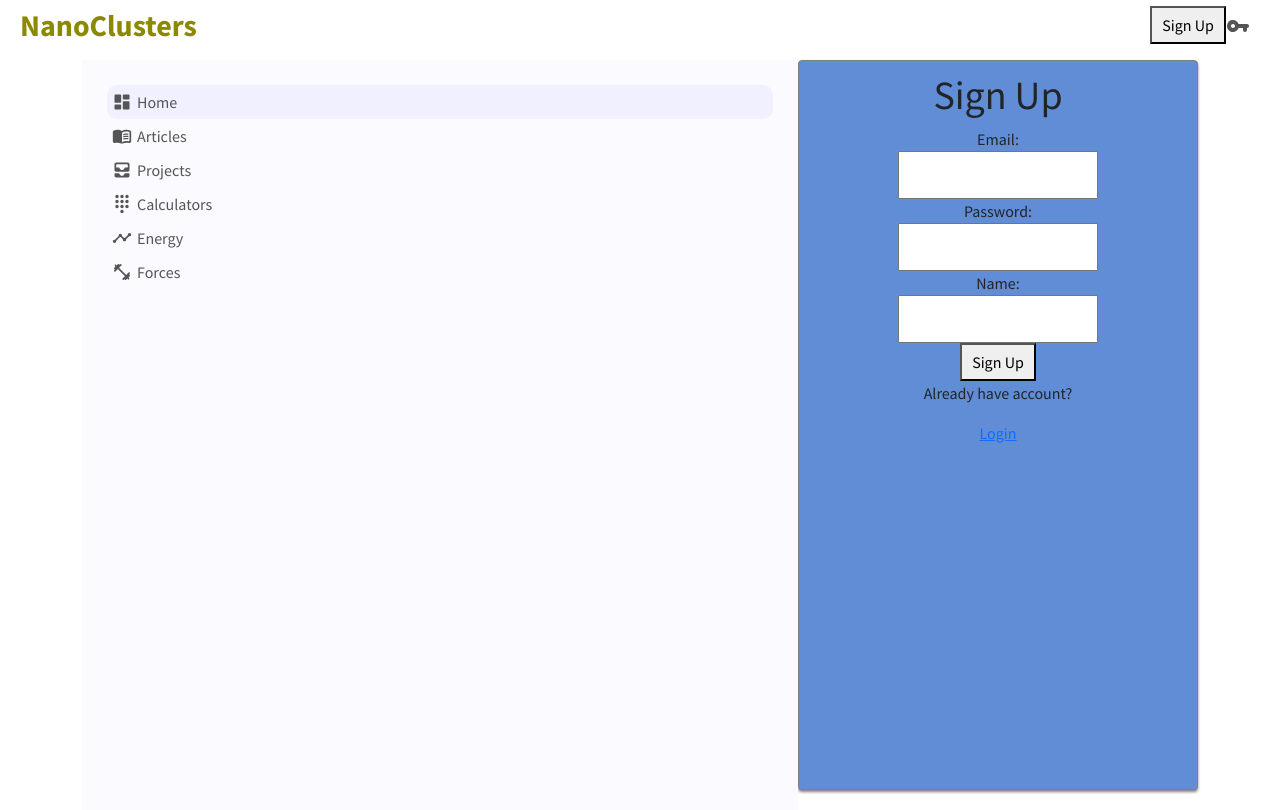
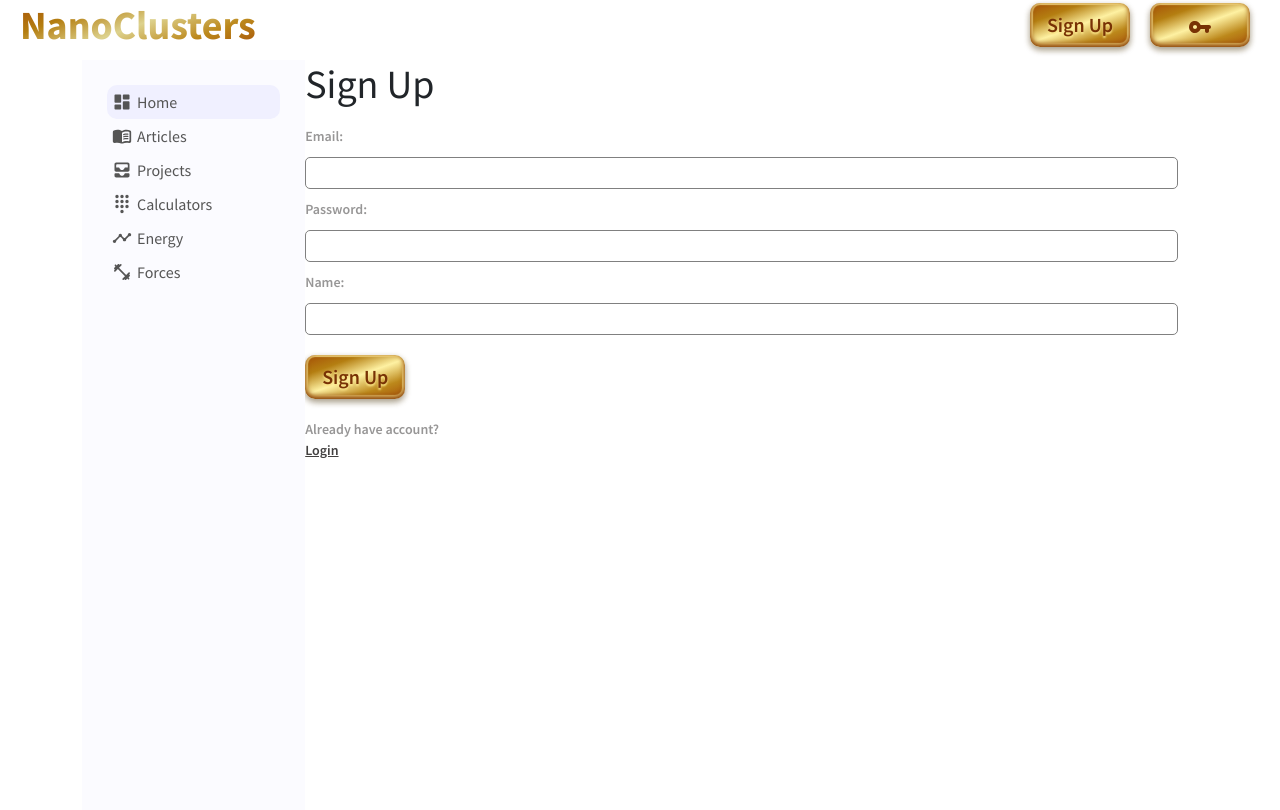
Before and after one commit to Openbank-Java-Bootcamp/NanoWorld_Final_Project_Client, a React (Create React App) app: page /signup in a window 1280 px wide. Built offline with nearby package versions, Linux system fonts and the light colour scheme.

Commit message:
SignUp and TopBar styles

```diff
--- a/src/App.js
+++ b/src/App.js
@@ -9,15 +9,15 @@ import EnergyPage from "./pages/energyPage/EnergyPage";
 import ProjectListPage from "./pages/projectList/ProjectListPage";
 import ProjectDetailsPage from "./pages/projectDetails/ProjectDetailsPage";
 import EditProject from "./pages/projectDetails/EditProject";
-import SignupPage from "./pages/SignupPage";
-import LoginPage from "./pages/LoginPage";
+import SignupPage from "./pages/signUp/SignupPage";
+import LoginPage from "./pages/login/LoginPage";
 import IsPrivate from "./components/IsPrivate";
 import IsAnon from "./components/IsAnon";
 import CalculatorListPage from "./pages/CalculatorListPage";
 import CalculatorDetailsPage from "./pages/CalculatorDetailsPage";
 import Topbar from "./components/topbar/Topbar";
 import Sidebar from "./components/sidebar/Sidebar";
-import NewProject from "./pages/NewProject/NewProject";
+import NewProject from "./pages/newProject/NewProject";
 
 function App() {
   return (
--- a/src/components/topbar/Topbar.css
+++ b/src/components/topbar/Topbar.css
@@ -18,8 +18,22 @@
 
 .logo {
   font-weight: bold;
-    font-size: 30px;
+  font-size: 40px;
   color: rgb(139, 137, 0);
+  background: linear-gradient(
+    160deg,
+    #a54e07,
+    #b47e11,
+    #ddd28e,
+    #bc881b,
+    #a54e07
+  );
+    text-shadow: 0 3px 6px rgba(0,0,0,.16), 0 3px 6px rgba(110,80,20,.4),
+              inset 0 -2px 5px 1px rgba(139,66,8,1),
+              inset 0 -1px 1px 3px rgba(250,227,133,1);
+  background-clip: text;
+  -webkit-background-clip: text;
+  -webkit-text-fill-color: transparent;
   cursor: pointer;
 }
 
--- a/src/components/topbar/Topbar.js
+++ b/src/components/topbar/Topbar.js
@@ -45,13 +45,12 @@ export default function Topbar() {
           <>
             <div className="topRight">
               <Link to="/signup">
-                <button>Sign Up</button>
+                <button className="goldButton">Sign Up</button>
               </Link>
               <Link to="/login">
-                <div className="topbarIconContainer">
+                <button className="goldButton">
                   <VpnKeyRoundedIcon />
-                </div>
-                {/* <button>Login</button> */}
+                </button>
               </Link>
             </div>
           </>
--- a/src/index.css
+++ b/src/index.css
@@ -118,6 +118,103 @@ nav li {
   color: inherit;
 }
 
+.link2 {
+  color: rgb(66, 64, 64);
+}
 .home {
   flex: 4;
 }
+
+.goldButton {
+  font-size: 20px;
+  font-family: inherit;
+  border-radius: 5px;
+  border: 1px solid #a55d07;
+  color: rgb(120, 50, 5);
+  text-shadow: 0 2px 2px rgba(250, 227, 133, 1);
+  background-image: linear-gradient(
+    160deg,
+    #a54e07,
+    #b47e11,
+    #fef1a2,
+    #bc881b,
+    #a54e07
+  );
+  box-shadow: 0 3px 6px rgba(0,0,0,.16), 0 3px 6px rgba(110,80,20,.4),
+              inset 0 -2px 5px 1px rgba(139,66,8,1),
+              inset 0 -1px 1px 3px rgba(250,227,133,1);
+  width: 100px;
+  border: none;
+  padding: 7px 10px;
+  font-weight: 600;
+  border-radius: 10px;
+  margin: 10px;
+  cursor: pointer;
+}
+
+/* Forms */
+
+.formPage {
+  flex: 4;
+}
+
+.formFormat {
+  display: flex;
+  flex-wrap: wrap;
+}
+
+.formItem {
+  width: 100%;
+  display: flex;
+  flex-direction: column;
+  margin-top: 10px;
+  margin-right: 20px;
+}
+
+.formItem > label {
+  margin-bottom: 10px;
+  font-size: 14px;
+  font-weight: 600;
+  color: rgb(151, 150, 150);
+}
+
+.formItem > input {
+  width: auto;
+  height: 20px;
+  padding: 15px;
+  border: 1px solid gray;
+  border-radius: 5px;
+}
+
+.formSelect {
+  height: 40px;
+  border-radius: 5px;
+}
+
+.formButton {
+  font-size: 20px;
+  font-family: inherit;
+  border-radius: 5px;
+  border: 1px solid #a55d07;
+  color: rgb(120, 50, 5);
+  text-shadow: 0 2px 2px rgba(250, 227, 133, 1);
+  background-image: linear-gradient(
+    160deg,
+    #a54e07,
+    #b47e11,
+    #fef1a2,
+    #bc881b,
+    #a54e07
+  );
+  box-shadow: 0 3px 6px rgba(0,0,0,.16), 0 3px 6px rgba(110,80,20,.4),
+              inset 0 -2px 5px 1px rgba(139,66,8,1),
+              inset 0 -1px 1px 3px rgba(250,227,133,1);
+  width: 100px;
+  border: none;
+  padding: 7px 10px;
+  font-weight: 600;
+  border-radius: 10px;
+  margin: 20px 0px;
+  cursor: pointer;
+
+}
--- a/src/pages/LoginPage.js
+++ b/src/pages/login/LoginPage.js
@@ -1,9 +1,9 @@
 // src/pages/LoginPage.js
-
+import "./loginPage.css"
 import { useContext, useState } from "react";
 import axios from "axios";
 import { Link, useNavigate } from "react-router-dom";
-import { AuthContext } from "../context/auth.context";
+import { AuthContext } from "../../context/auth.context";
 
 const API_URL = "http://localhost:5005";
 
--- a/src/pages/SignupPage.js
+++ b/src/pages/signUp/SignupPage.js
@@ -1,5 +1,5 @@
 // src/pages/SignupPage.js
-
+import "./signup.css";
 import { useState } from "react";
 import { Link, useNavigate } from "react-router-dom";
 import axios from "axios";
@@ -38,13 +38,20 @@ function SignupPage(props) {
   };
 
   return (
-    <div className="SignupPage">
-      <h1>Sign Up</h1>
+    <div className="formPage">
+      <h1 className="formTitle">Sign Up</h1>
 
-      <form onSubmit={handleSignupSubmit}>
+      <form className="formFormat" onSubmit={handleSignupSubmit}>
+        <div className="formItem">
           <label>Email:</label>
-        <input type="email" name="email" value={email} onChange={handleEmail} />
-
+          <input
+            type="email"
+            name="email"
+            value={email}
+            onChange={handleEmail}
+          />
+        </div>
+        <div className="formItem">
           <label>Password:</label>
           <input
             type="password"
@@ -52,17 +59,20 @@ function SignupPage(props) {
             value={password}
             onChange={handlePassword}
           />
-
+        </div>
+        <div className="formItem">
           <label>Name:</label>
           <input type="text" name="name" value={name} onChange={handleName} />
-
-        <button type="submit">Sign Up</button>
+        </div>
+        <button className="formButton" type="submit">Sign Up</button>
       </form>
 
       {errorMessage && <p className="error-message">{errorMessage}</p>}
-
-      <p>Already have account?</p>
-      <Link to={"/login"}> Login</Link>
+      <div className="signUploginItem">
+      Already have account?
+      <br/>
+      <Link to={"/login"} className="link2"> Login</Link>
+      </div>
     </div>
   );
 }
--- /dev/null
+++ b/src/pages/signUp/signup.css
@@ -0,0 +1,8 @@
+/* Sign Up */
+  .signUploginItem{
+    margin-bottom: 10px;
+    font-size: 14px;
+    font-weight: 600;
+    color: rgb(151, 150, 150);
+
+  }
```
Also changed, not shown: src/pages/login/loginPage.css (added). Lines whose indentation alone changed are shown as unchanged.
